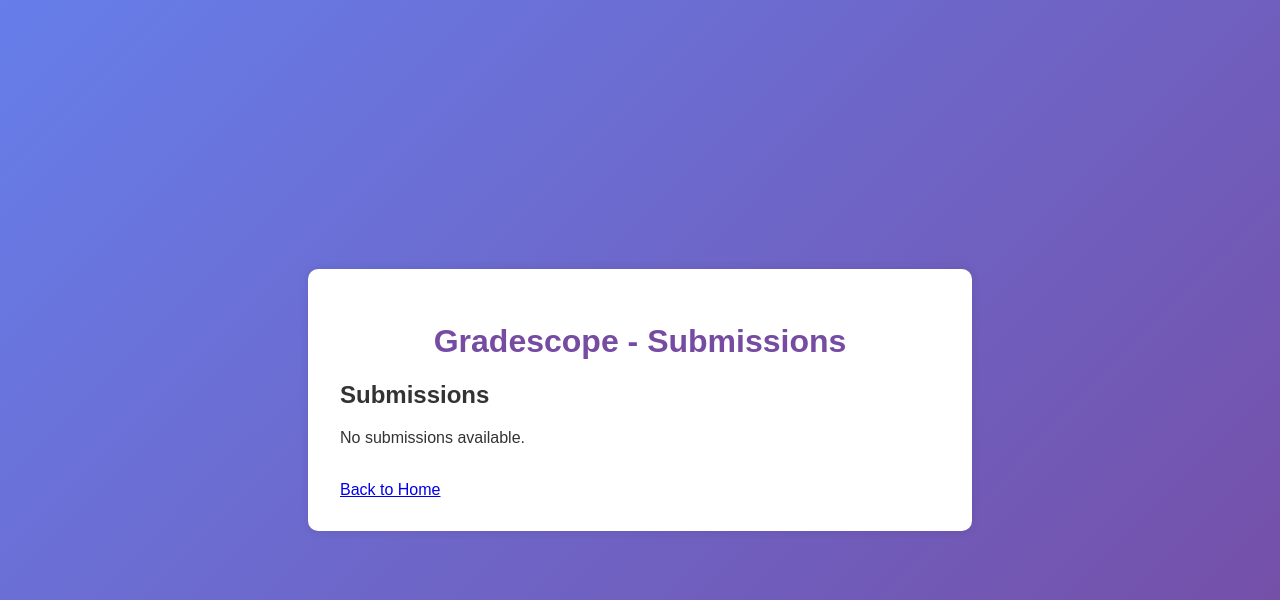
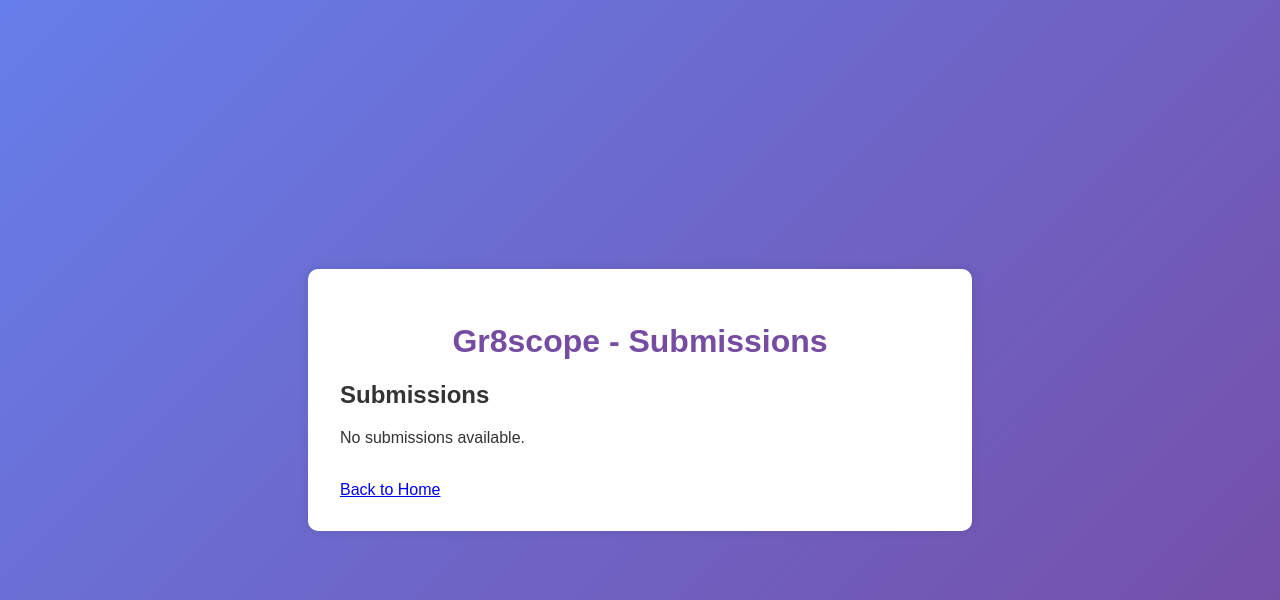
Before and after one commit to PragnaReddy11/Vuln_Application, a Flask app: template templates/submissions.html in a window 1280 px wide. Shown: the top 600 px of the page. Run offline with Flask 3, Linux system fonts and the light colour scheme; the template is opened without the code that fills it, so the values that code supplies are empty.

Commit message:
Modifies content in submissions.html

```diff
--- a/templates/submissions.html
+++ b/templates/submissions.html
@@ -8,7 +8,7 @@
 </head>
 <body>
     <div class="container">
-        <h1>Gradescope - Submissions</h1>
+        <h1>Gr8scope - Submissions</h1>
 
         <h2>Submissions</h2>
         {% if (files is defined) and files %}
```
